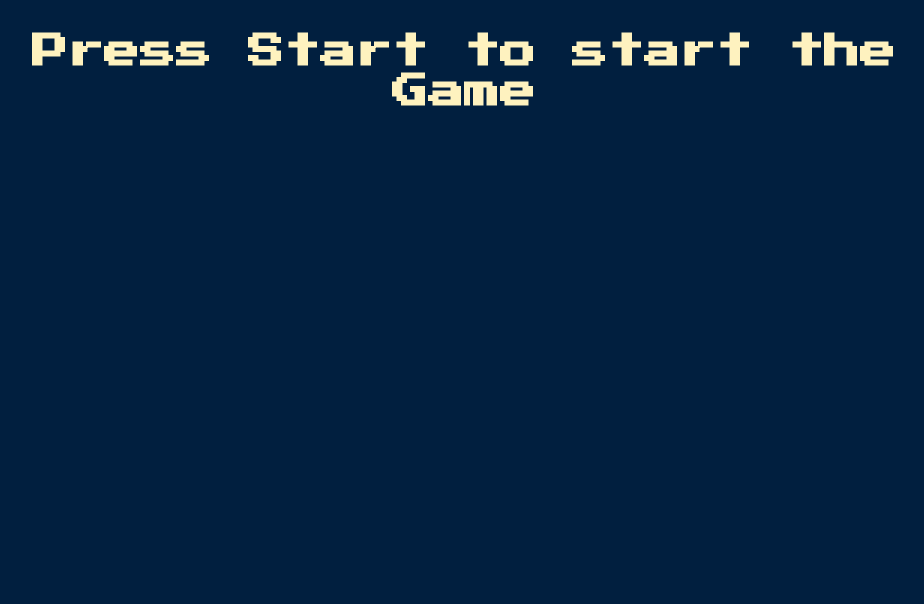
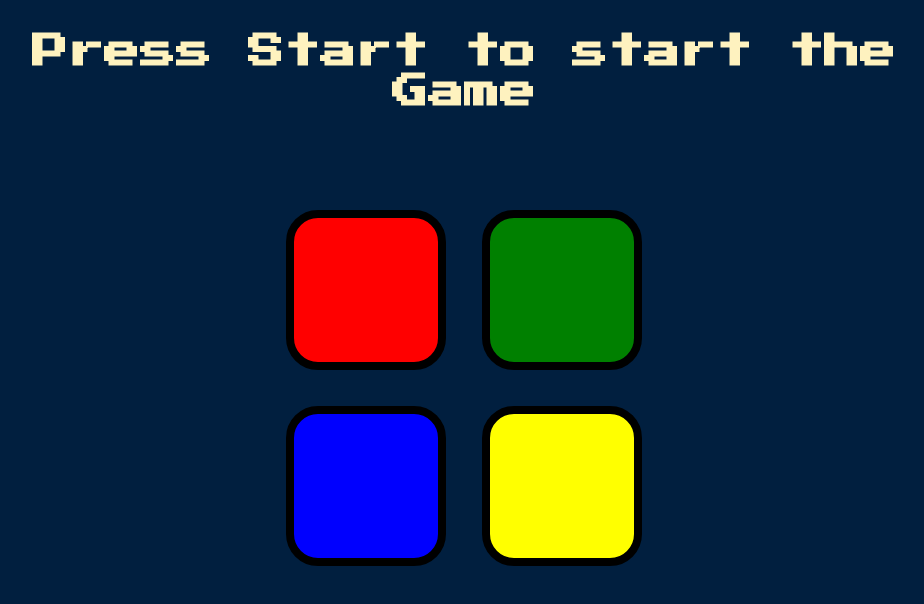
Before and after one commit to i-aka5h/Hack-October, a React (Create React App) app in the folder Projects/React/simon-game/: page / in a window 1280 px wide. Shown: the top 604 px of the page, without its empty margins (176-1100 px from the left). Built offline with nearby package versions, Linux system fonts and the light colour scheme; the HTML template or start-up script is replaced by a standard one.

Commit message:
added box container into app.js

```diff
--- a/Projects/React/simon-game/src/App.js
+++ b/Projects/React/simon-game/src/App.js
@@ -3,6 +3,7 @@ import { useEffect, useState } from "react"
 
 // App Imports...
 import Heading from "./components/Heading";
+import BoxContainer from "./components/BoxContainer";
 
 // App
 function App() {
@@ -11,11 +12,6 @@ function App() {
   const [level, setLevel] = useState(0);
   const [heading, setHeading] = useState(`Press Start to start the Game`);
   const [isStarted, setIsStarted] = useState(false)
-
-
-
-
-
 
 
 
@@ -35,6 +31,8 @@ function App() {
   return (
     <div className={`w-full h-[100vh] bg-[#011F3F] text-center`}>
       <Heading level={level} heading={heading} />
+
+      <BoxContainer  />
     </div>
   );
 }
```
